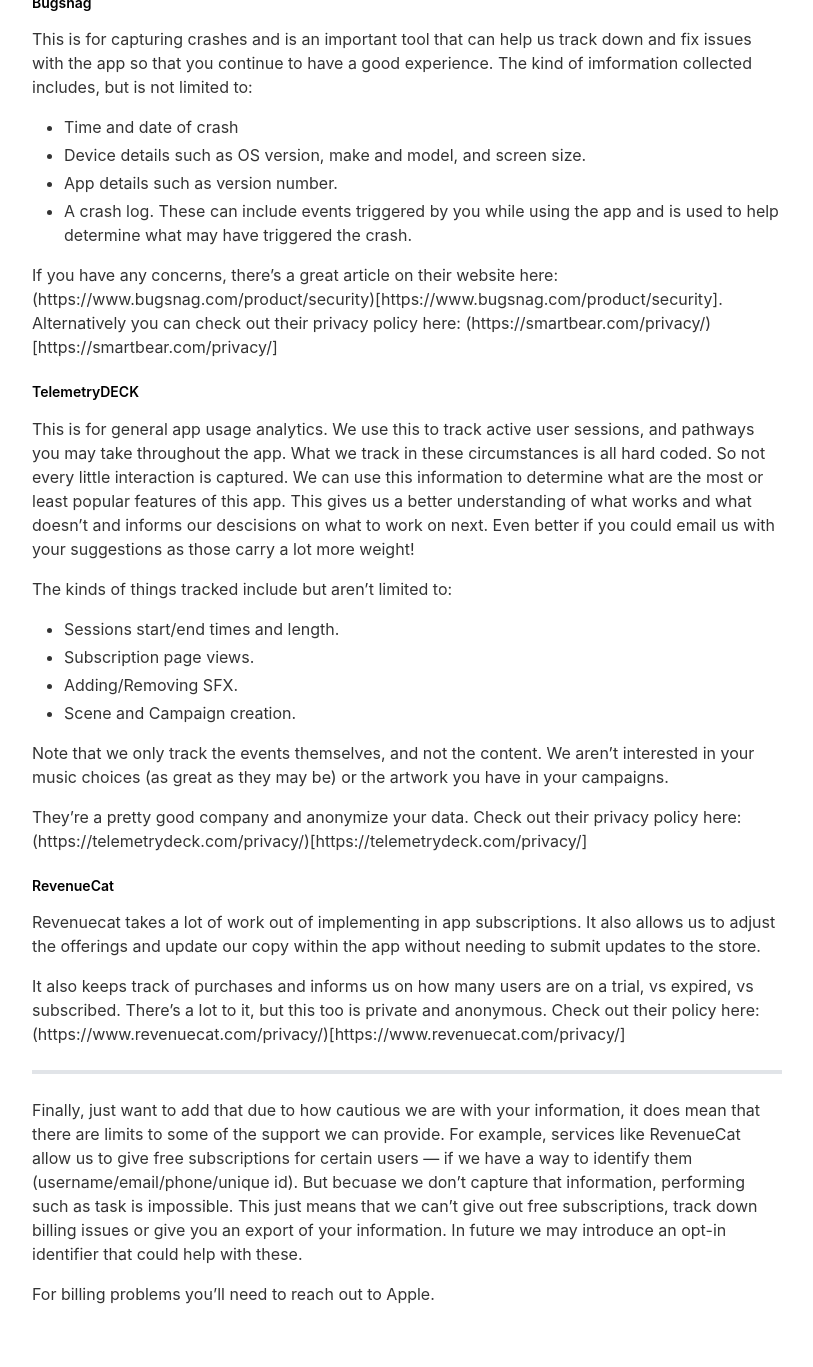
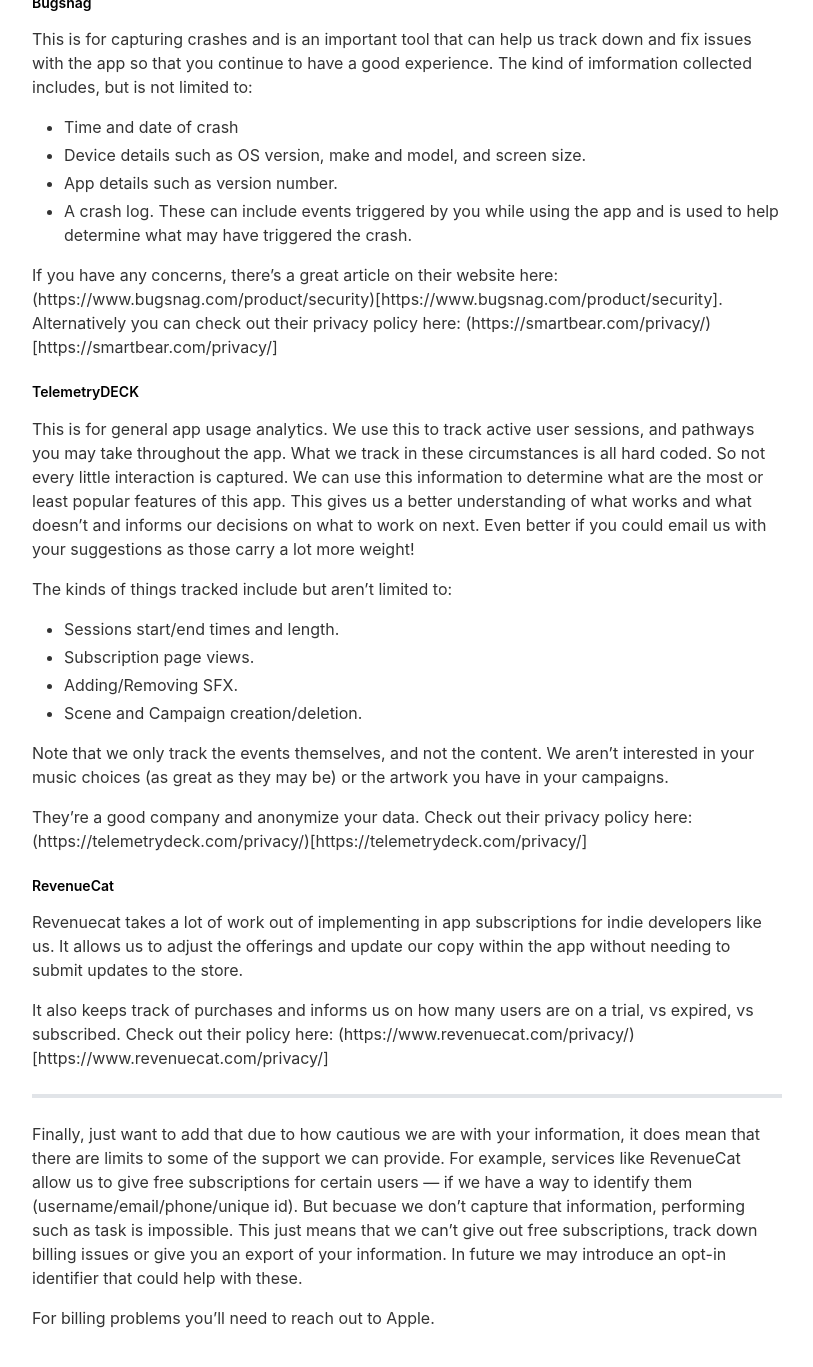
Before and after one commit to BeauNouvelle/summoning-stone-web, a Jekyll site: the page built from _pages/privacypolicy.md, in a window 1280 px wide and 1400 px high, scrolled down 475 px. Shown: the top 1367 px of the window, without its empty margins (233-1046 px from the left). Built offline with Jekyll 4.4.1, drawn with Linux system fonts in a browser that asks for light colours; nearby versions of some CDN libraries.

Commit message:
more privacy edits

```diff
--- a/_pages/privacypolicy.md
+++ b/_pages/privacypolicy.md
@@ -26,23 +26,23 @@ If you have any concerns, there's a great article on their website here: (https:
 
 ##### TelemetryDECK
 
-This is for general app usage analytics. We use this to track active user sessions, and pathways you may take throughout the app. What we track in these circumstances is all hard coded. So not every little interaction is captured. We can use this information to determine what are the most or least popular features of this app. This gives us a better understanding of what works and what doesn't and informs our descisions on what to work on next. Even better if you could email us with your suggestions as those carry a lot more weight!
+This is for general app usage analytics. We use this to track active user sessions, and pathways you may take throughout the app. What we track in these circumstances is all hard coded. So not every little interaction is captured. We can use this information to determine what are the most or least popular features of this app. This gives us a better understanding of what works and what doesn't and informs our decisions on what to work on next. Even better if you could email us with your suggestions as those carry a lot more weight!
 
 The kinds of things tracked include but aren't limited to:
 
 - Sessions start/end times and length.
 - Subscription page views.
 - Adding/Removing SFX.
-- Scene and Campaign creation.
+- Scene and Campaign creation/deletion.
 
 Note that we only track the events themselves, and not the content. We aren't interested in your music choices (as great as they may be) or the artwork you have in your campaigns.
 
-They're a pretty good company and anonymize your data. Check out their privacy policy here: (https://telemetrydeck.com/privacy/)[https://telemetrydeck.com/privacy/]
+They're a good company and anonymize your data. Check out their privacy policy here: (https://telemetrydeck.com/privacy/)[https://telemetrydeck.com/privacy/]
 
 ##### RevenueCat
-Revenuecat takes a lot of work out of implementing in app subscriptions. It also allows us to adjust the offerings and update our copy within the app without needing to submit updates to the store.
+Revenuecat takes a lot of work out of implementing in app subscriptions for indie developers like us. It allows us to adjust the offerings and update our copy within the app without needing to submit updates to the store.
 
-It also keeps track of purchases and informs us on how many users are on a trial, vs expired, vs subscribed. There's a lot to it, but this too is private and anonymous. Check out their policy here: (https://www.revenuecat.com/privacy/)[https://www.revenuecat.com/privacy/]
+It also keeps track of purchases and informs us on how many users are on a trial, vs expired, vs subscribed. Check out their policy here: (https://www.revenuecat.com/privacy/)[https://www.revenuecat.com/privacy/]
 
 
 --------
```
